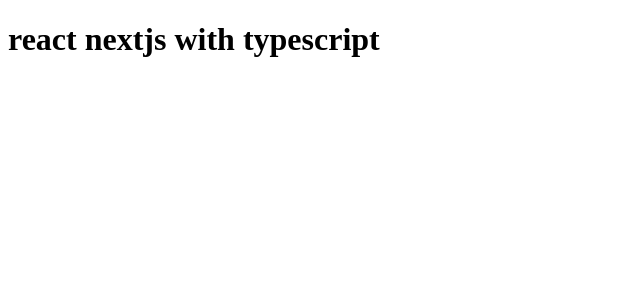
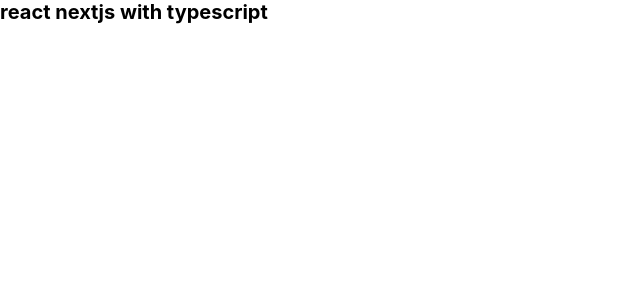
Before and after one commit to jonatasbr/boilerplate-nextjs, a Next.js app: page / in a window 1280 px wide. Shown: the top 300 px of the page, without its empty margins (0-640 px from the left). Built offline with nearby package versions, Linux system fonts and the light colour scheme.

Commit message:
adicionando global styles

```diff
--- a/src/pages/_app.tsx
+++ b/src/pages/_app.tsx
@@ -1,7 +1,23 @@
 import type { AppProps } from 'next/app';
+import Head from 'next/head';
+import GlobalStyles from 'styles/global';
 
-function MyApp({ Component, pageProps }: AppProps) {
-  return <Component {...pageProps} />;
+function App({ Component, pageProps }: AppProps) {
+  /** TODO favicon **/
+
+  return (
+    <>
+      <Head>
+        <title>Next JS - Boilerplate</title>
+        <meta
+          name="description"
+          content="A simple project starter to work with TypeScript, React, NextJS and Styled Components"
+        />
+      </Head>
+      <GlobalStyles />
+      <Component {...pageProps} />
+    </>
+  );
 }
 
-export default MyApp;
+export default App;
--- /dev/null
+++ b/src/styles/global.ts
@@ -0,0 +1,27 @@
+import { createGlobalStyle } from 'styled-components';
+
+const GlobalStyles = createGlobalStyle`
+  * {
+    margin: 0;
+    padding: 0;
+    box-sizing: border-box;
+  }
+
+  html {
+    font-size: 62.5%;
+  }
+
+  body {
+    font-family: -apple-system, BlinkMacSystemFont, 'Segoe UI', Roboto, Oxygen, Ubuntu, Cantarell, 'Open Sans', 'Helvetica Neue', sans-serif;
+  }
+
+  button {
+    cursor: pointer;
+  }
+
+  ul li {
+    list-style: none;
+  }
+`;
+
+export default GlobalStyles;
--- a/tsconfig.json
+++ b/tsconfig.json
@@ -1,5 +1,6 @@
 {
   "compilerOptions": {
+    "baseUrl": "src",
     "target": "es5",
     "lib": ["dom", "dom.iterable", "esnext"],
     "allowJs": true,
```
